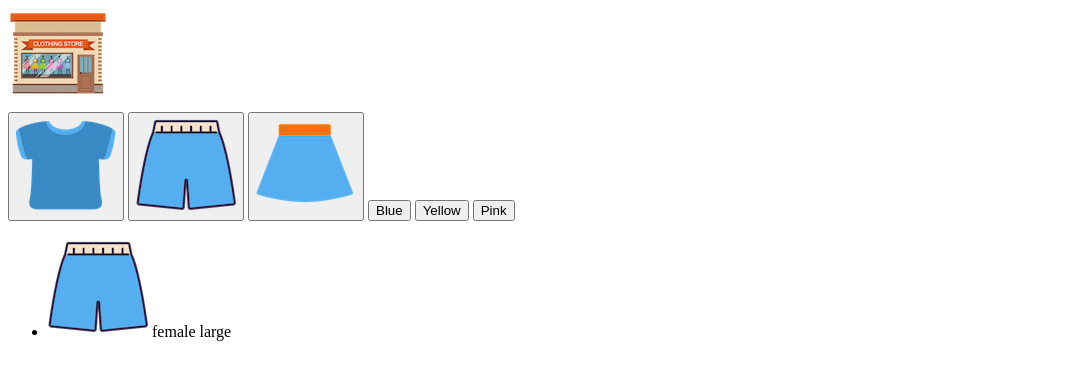
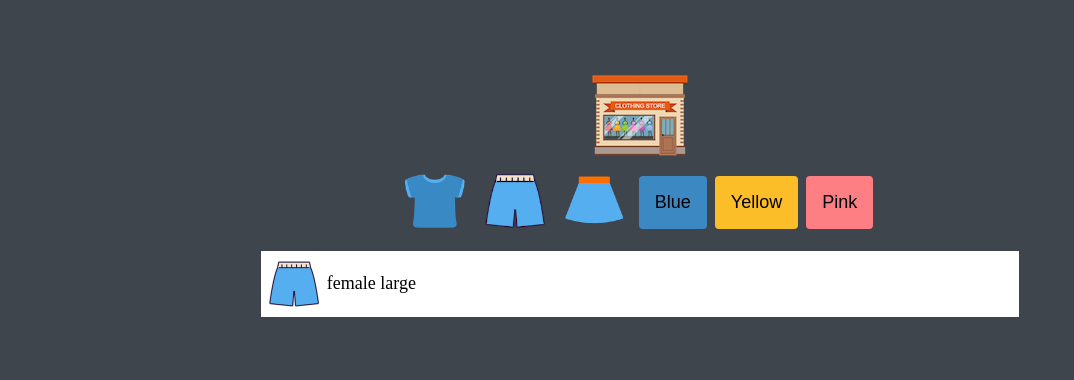
Before and after one commit to kang-jiseok/mini-shopping, a plain HTML site: page index.html in a window 1280 px wide. Shown: the whole page, without its empty margins (0-1074 px from the left). Drawn offline with Linux system fonts and the light colour scheme.

Commit message:
HTML 수정__CSS추가

```diff
--- a/index.html
+++ b/index.html
@@ -1,10 +1,11 @@
 <!DOCTYPE html>
-<html lang="en">
+<html lang="kr">
 <head>
     <meta charset="UTF-8">
     <meta http-equiv="X-UA-Compatible" content="IE=edge">
     <meta name="viewport" content="width=device-width, initial-scale=1.0">
     <title>Online Shopping</title>
+    <link rel="stylesheet" href="style.css" />
 </head>
 <body>
     <!-- Logo -->
@@ -21,9 +22,9 @@
         <button class="btn">
             <img src="img/blue_s.png" alt="skirt" class="imgBtn" />
         </button>
-        <button class="btn color blue">Blue</button>
-        <button class="btn color yellow">Yellow</button>
-        <button class="btn color pink">Pink</button>
+        <button class="btn colorBtn blue">Blue</button>
+        <button class="btn colorBtn yellow">Yellow</button>
+        <button class="btn colorBtn pink">Pink</button>
     </section>
     <!-- Items -->
     <ul class="items">
```
